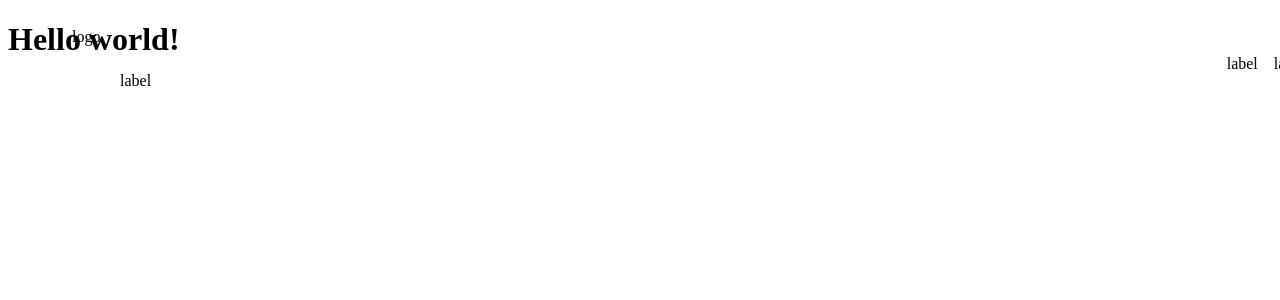
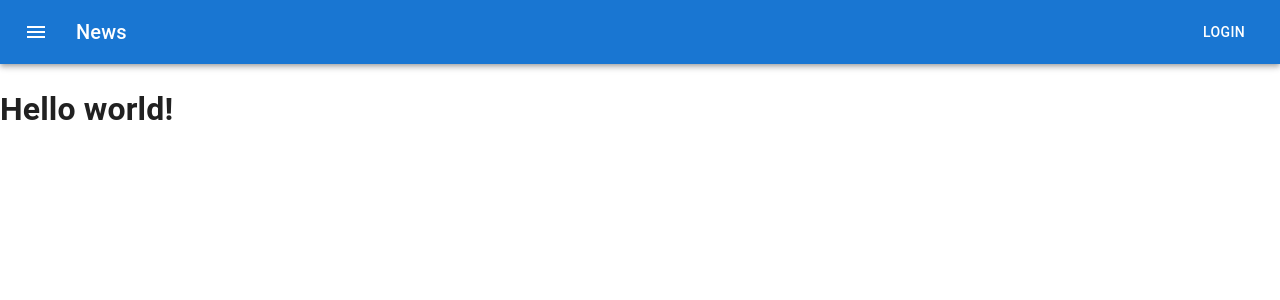
Before and after one commit to kurniaaldi/my-app, a React (Create React App) app: page / in a window 1280 px wide. Shown: the top 300 px of the page. Built offline with nearby package versions, Linux system fonts and the light colour scheme.

Commit message:
setup prettier

```diff
--- a/package.json
+++ b/package.json
@@ -5,6 +5,7 @@
   "dependencies": {
     "@emotion/react": "^11.9.0",
     "@emotion/styled": "^11.8.1",
+    "@mui/icons-material": "^5.8.2",
     "@mui/material": "^5.8.2",
     "@testing-library/jest-dom": "^5.16.4",
     "@testing-library/react": "^13.2.0",
@@ -13,7 +14,6 @@
     "@types/node": "^16.11.36",
     "@types/react": "^18.0.9",
     "@types/react-dom": "^18.0.5",
-    "prettier": "^2.6.2",
     "react": "^18.1.0",
     "react-dom": "^18.1.0",
     "react-scripts": "5.0.1",
@@ -49,8 +49,11 @@
     "@babel/preset-react": "^7.17.12",
     "autoprefixer": "^10.4.7",
     "eslint": "^8.16.0",
+    "eslint-config-prettier": "^8.5.0",
+    "eslint-plugin-prettier": "^4.0.0",
     "eslint-plugin-sort-imports-es6-autofix": "^0.6.0",
     "postcss": "^8.4.14",
+    "prettier": "^2.6.2",
     "tailwindcss": "^3.0.24"
   }
 }
--- a/src/App.tsx
+++ b/src/App.tsx
@@ -1,9 +1,11 @@
 import * as React from "react";
+import CssBaseline from "@mui/material/CssBaseline";
 import Navbar from "components/atoms/nav-bar";
 
 function App() {
   return (
     <div className="w-full h-screen">
+      <CssBaseline />
       <Navbar />
       <h1 className="text-3xl font-bold underline">Hello world!</h1>
     </div>
--- a/src/components/atoms/nav-bar/index.tsx
+++ b/src/components/atoms/nav-bar/index.tsx
@@ -1,67 +1,35 @@
+import AppBar from "@mui/material/AppBar";
+import Box from "@mui/material/Box";
+import Button from "@mui/material/Button";
+import IconButton from "@mui/material/IconButton";
+import MenuIcon from "@mui/icons-material/Menu";
 import React from "react";
+import Toolbar from "@mui/material/Toolbar";
+import Typography from "@mui/material/Typography";
 
 export default function Navbar() {
   const [navbarOpen, setNavbarOpen] = React.useState(false);
   const [topScroll] = React.useState(true);
 
   return (
-    <nav
-      className={`flex-wrap items-center justify-between mobile:px-0 px-16 py-3 top-0 ${
-        topScroll ? "shadow-none" : "flex shadow"
-      } bg-white dark:bg-grey-dark-nav fixed w-full z-50`}
-    >
-      <div className="container mx-auto flex flex-wrap items-center justify-between">
-        <div className="w-full relative self-center flex justify-between lg:w-auto lg:static lg:block lg:justify-start">
-          <p>logo</p>
-          <button
-            className="flex items-center justify-between text-fontBlack cursor-pointer text-xl leading-none px-3 py-1 border border-solid border-transparent rounded bg-transparent lg:hidden outline-none focus:outline-none"
-            type="button"
-            onClick={() => setNavbarOpen(!navbarOpen)}
-          ></button>
-          <ul className="lg:flex gap-2 flex-col lg:flex-row list-none lg:ml-auto sm:hidden mobile:hidden">
-            <li
-              onClick={() => setNavbarOpen(!navbarOpen)}
-              className="nav-item border-b border-primary dark:border-white"
-            >
-              <a className="text-primary py-2 flex items-start text-base leading-snug dark:text-white hover:text-primary">
-                <span className="ml-2">label</span>
-              </a>
-            </li>
-          </ul>
-        </div>
-        <div
-          className={`lg:flex flex-grow items-center
-              ${navbarOpen ? " flex" : "hidden"}`}
-          id="example-navbar-danger"
-        >
-          <ul className="flex gap-2 flex-col sm:items-start lg:items-center lg:flex-row list-none lg:ml-auto mobile:items-start">
-            <li
-              onClick={() => setNavbarOpen(!navbarOpen)}
-              className="nav-item border-b border-primary dark:border-white"
-            >
-              <a className="text-primary py-2 flex items-start text-base leading-snug dark:text-white hover:text-primary">
-                <span className="ml-2">label</span>
-              </a>
-            </li>
-            <li
-              onClick={() => setNavbarOpen(!navbarOpen)}
-              className="nav-item border-b border-primary dark:border-white"
-            >
-              <a className="text-primary py-2 flex items-start text-base leading-snug dark:text-white hover:text-primary">
-                <span className="ml-2">label</span>
-              </a>
-            </li>
-            <li
-              onClick={() => setNavbarOpen(!navbarOpen)}
-              className="nav-item border-b border-primary dark:border-white"
-            >
-              <a className="text-primary py-2 flex items-start text-base leading-snug dark:text-white hover:text-primary">
-                <span className="ml-2">label</span>
-              </a>
-            </li>
-          </ul>
-        </div>
-      </div>
-    </nav>
+    <Box sx={{ flexGrow: 1 }}>
+      <AppBar position="static" className="bg-[#fff]">
+        <Toolbar>
+          <IconButton
+            size="large"
+            edge="start"
+            color="inherit"
+            aria-label="menu"
+            sx={{ mr: 2 }}
+          >
+            <MenuIcon />
+          </IconButton>
+          <Typography variant="h6" component="div" sx={{ flexGrow: 1 }}>
+            News
+          </Typography>
+          <Button color="inherit">Login</Button>
+        </Toolbar>
+      </AppBar>
+    </Box>
   );
 }
--- a/src/index.css
+++ b/src/index.css
@@ -11,7 +11,3 @@
   font-family: source-code-pro, Menlo, Monaco, Consolas, 'Courier New',
     monospace;
 } */
-
-@tailwind base;
-@tailwind components;
-@tailwind utilities;
```
Also changed, not shown: .eslintrc.json, .prettierrc.json (added), 2 other files (tests, documents, lock files or other folders).
